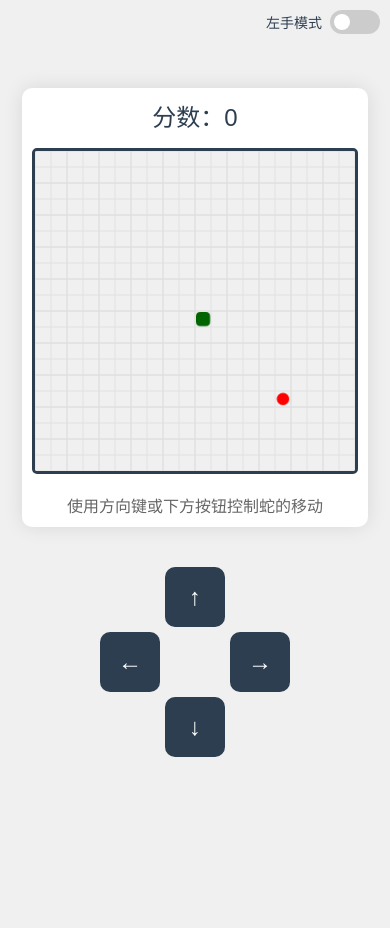
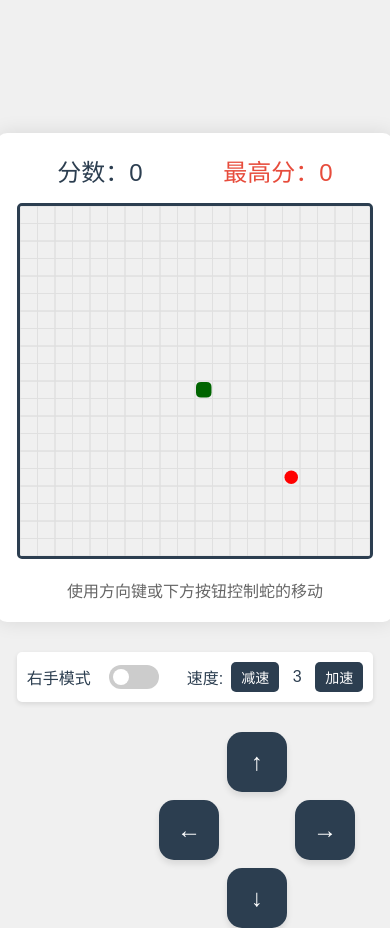
Before and after one commit to trhyl/cstest, a plain HTML site: page index.html in a window 390 px wide. Before the commit the page ends 844 px from the top, so only its background shows below. Drawn offline with Linux system fonts and the light colour scheme.

Commit message:
Update index.html

```diff
--- a/index.html
+++ b/index.html
@@ -31,6 +31,12 @@
             color: #2c3e50;
             margin-bottom: 15px;
             text-align: center;
+            display: flex;
+            justify-content: space-around;
+            align-items: center;
+        }
+        .high-score {
+            color: #e74c3c;
         }
         .controls {
             text-align: center;
@@ -39,18 +45,22 @@
         }
         .control-buttons {
             display: grid;
-            grid-template-columns: repeat(3, 60px);
-            grid-template-rows: repeat(3, 60px);
+            grid-template-columns: repeat(3, 70px);
+            grid-template-rows: repeat(3, 70px);
             gap: 5px;
-            justify-content: center;
-            margin-top: 20px;
+            width: fit-content;
+            margin: 20px auto 0;
+            grid-template-areas:
+                ". up ."
+                "left . right"
+                ". down .";
         }
         .control-btn {
             background: #2c3e50;
             color: white;
             border: none;
-            border-radius: 10px;
-            font-size: 24px;
+            border-radius: 15px;
+            font-size: 28px;
             cursor: pointer;
             touch-action: manipulation;
             display: flex;
@@ -58,22 +68,54 @@
             justify-content: center;
             user-select: none;
             -webkit-user-select: none;
+            width: 70px;
+            height: 70px;
+            box-shadow: 0 4px 6px rgba(0,0,0,0.1);
         }
         .control-btn:active {
             background: #34495e;
+            transform: translateY(2px);
+            box-shadow: 0 2px 4px rgba(0,0,0,0.1);
         }
-        .control-btn.up { grid-column: 2; grid-row: 1; }
-        .control-btn.left { grid-column: 1; grid-row: 2; }
-        .control-btn.right { grid-column: 3; grid-row: 2; }
-        .control-btn.down { grid-column: 2; grid-row: 3; }
+        /* 右手模式（默认） */
+        .control-buttons.right-handed {
+            position: absolute;
+            right: 0;
+            grid-template-areas:
+                ". up ."
+                "left . right"
+                ". down .";
+        }
+
+        /* 左手模式 */
+        .control-buttons.left-handed {
+            position: absolute;
+            left: 0;
+            grid-template-areas:
+                ". up ."
+                "left . right"
+                ". down .";
+        }
+
+        .control-btn.up { grid-area: up; }
+        .control-btn.down { grid-area: down; }
+        .control-btn.left { grid-area: left; }
+        .control-btn.right { grid-area: right; }
 
         @media (max-width: 500px) {
-            #gameCanvas {
-                width: 320px;
-                height: 320px;
+            .controls-container {
+                width: 320px;  /* 与移动端游戏画布宽度相同 */
             }
-            .game-container {
-                padding: 10px;
+            .control-buttons {
+                grid-template-columns: repeat(3, 60px);
+                grid-template-rows: repeat(3, 60px);
+                gap: 8px;
+            }
+
+            .control-btn {
+                width: 60px;
+                height: 60px;
+                font-size: 24px;
             }
         }
 
@@ -111,16 +153,21 @@
             background: #219a52;
         }
 
-        /* 添加开关按钮样式 */
+        /* 修改开关按钮样式和速度控制样式 */
         .layout-switch {
-            position: fixed;
-            top: 10px;
-            right: 10px;
+            position: relative;
+            margin: 10px auto;
             display: flex;
             align-items: center;
+            justify-content: center;
             gap: 8px;
             color: #2c3e50;
-            font-size: 14px;
+            font-size: 16px;
+            background: white;
+            padding: 10px;
+            border-radius: 5px;
+            box-shadow: 0 2px 5px rgba(0,0,0,0.1);
+            width: fit-content;
         }
 
         .switch {
@@ -128,6 +175,7 @@
             display: inline-block;
             width: 50px;
             height: 24px;
+            margin-left: 10px;
         }
 
         .switch input {
@@ -168,52 +216,78 @@
             transform: translateX(26px);
         }
 
-        /* 添加控制按钮布局样式 */
-        .control-buttons.left-handed {
-            grid-template-columns: 60px 60px 60px;
-            grid-template-areas:
-                ". up ."
-                "left . right"
-                ". down .";
+        .speed-control {
+            margin-left: 20px;
+            display: flex;
+            align-items: center;
+            gap: 8px;
         }
 
-        .control-buttons.right-handed {
-            grid-template-columns: 60px 60px 60px;
-            grid-template-areas:
-                ". up ."
-                "right . left"
-                ". down .";
+        .speed-btn, .slow-btn {
+            background: #2c3e50;
+            color: white;
+            border: none;
+            padding: 5px 10px;
+            border-radius: 5px;
+            cursor: pointer;
+            font-size: 14px;
+            transition: background 0.3s;
+        }
+
+        .speed-btn:hover, .slow-btn:hover {
+            background: #34495e;
+        }
+
+        .speed-btn:disabled, .slow-btn:disabled {
+            opacity: 0.5;
+            cursor: not-allowed;
+        }
+
+        .speed-display {
+            min-width: 20px;
+            text-align: center;
+        }
+
+        /* 添加一个容器来控制按钮组的位置 */
+        .controls-container {
+            width: 320px;  /* 与游戏画布宽度相同 */
+            margin: 0 auto;
+            position: relative;
         }
     </style>
 </head>
 <body>
-    <!-- 添加开关按钮 -->
+    <div class="game-container">
+        <div class="score">
+            <span>分数：<span id="score">0</span></span>
+            <span class="high-score">最高分：<span id="highScore">0</span></span>
+        </div>
+        <canvas id="gameCanvas" width="320" height="320"></canvas>
+        <div class="controls">使用方向键或下方按钮控制蛇的移动</div>
+    </div>
+
+    <!-- 添加开关按钮和速度控制 -->
     <div class="layout-switch">
-        <span>左手模式</span>
+        <span id="layoutText">右手模式</span>
         <label class="switch">
             <input type="checkbox" id="layoutToggle">
             <span class="slider"></span>
         </label>
-    </div>
-
-    <div class="game-container">
-        <div class="score">分数：<span id="score">0</span></div>
-        <canvas id="gameCanvas" width="320" height="320"></canvas>
-        <div class="controls">使用方向键或下方按钮控制蛇的移动</div>
-
-        <!-- 添加游戏结束覆盖层 -->
-        <div class="game-over" id="gameOver">
-            <h2>游戏结束</h2>
-            <p>得分：<span id="finalScore">0</span></p>
-            <button class="restart-btn" onclick="restartGame()">重新开始</button>
+        <div class="speed-control">
+            <span>速度:</span>
+            <button class="slow-btn" id="slowBtn">减速</button>
+            <span class="speed-display" id="speedLevel">3</span>
+            <button class="speed-btn" id="speedBtn">加速</button>
         </div>
     </div>
 
-    <div class="control-buttons">
-        <button class="control-btn up">↑</button>
-        <button class="control-btn left">←</button>
-        <button class="control-btn right">→</button>
-        <button class="control-btn down">↓</button>
+    <div class="controls-container">
+        <div class="control-buttons">
+            <button class="control-btn up">↑</button>
+            <button class="control-btn left">←</button>
+            <button class="control-btn right">→</button>
+            <button class="control-btn down">↓</button>
+        </div>
     </div>
 
     <script>
@@ -237,6 +311,9 @@
         let score = 0;
         let gameSpeed = 100;
         let gameLoop;
+        let speedLevel = 3;  // 初始速度等级
+        let highScore = localStorage.getItem('snakeGameHighScore') || 0;
+        document.getElementById('highScore').textContent = highScore;
 
         // 只保留键盘控制
         document.addEventListener('keydown', handleKeyPress);
@@ -346,7 +423,7 @@
 
             // 检查是否吃到食物
             if (head.x === food.x && head.y === food.y) {
-                score += 10;
+                score += 1;
                 scoreElement.textContent = score;
                 generateFood();
             } else {
@@ -425,31 +502,33 @@
             // 撞墙
             if (snake[0].x < 0 || snake[0].x >= tileCount ||
                 snake[0].y < 0 || snake[0].y >= tileCount) {
-                showGameOver();
+                handleGameOver();
                 return true;
             }
 
             // 撞到自己
             for (let i = 1; i < snake.length; i++) {
                 if (snake[i].x === snake[0].x && snake[i].y === snake[0].y) {
-                    showGameOver();
+                    handleGameOver();
                     return true;
                 }
             }
             return false;
         }
 
-        function showGameOver() {
-            const gameOverDiv = document.getElementById('gameOver');
-            const finalScoreSpan = document.getElementById('finalScore');
-            finalScoreSpan.textContent = score;
-            gameOverDiv.style.display = 'block';
+        function handleGameOver() {
+            // 更新最高分
+            if (score > highScore) {
+                highScore = score;
+                localStorage.setItem('snakeGameHighScore', highScore);
+                document.getElementById('highScore').textContent = highScore;
+            }
             clearInterval(gameLoop);
+            // 1秒后自动重新开始
+            setTimeout(restartGame, 1000);
         }
 
         function restartGame() {
-            const gameOverDiv = document.getElementById('gameOver');
-            gameOverDiv.style.display = 'none';
             resetGame();
             startGame();
         }
@@ -461,6 +540,9 @@
             dy = 0;
             score = 0;
             scoreElement.textContent = score;
+            // 使用保存的速度
+            gameSpeed = 100 - speedLevel * 10;
+            updateSpeedButtons();
         }
 
         function startGame() {
@@ -471,25 +553,84 @@
         // 添加布局切换功能
         const layoutToggle = document.getElementById('layoutToggle');
         const controlButtons = document.querySelector('.control-buttons');
+        const layoutText = document.getElementById('layoutText');
 
         // 从本地存储加载上次的布局设置
         const savedLayout = localStorage.getItem('snakeGameLayout');
-        if (savedLayout === 'right') {
+        if (savedLayout === 'left') {
             layoutToggle.checked = true;
+            controlButtons.classList.add('left-handed');
+            layoutText.textContent = '左手模式';
+        } else {
+            // 默认为右手模式
             controlButtons.classList.add('right-handed');
+            layoutText.textContent = '右手模式';
         }
 
         layoutToggle.addEventListener('change', function() {
             if (this.checked) {
+                controlButtons.classList.remove('right-handed');
+                controlButtons.classList.add('left-handed');
+                localStorage.setItem('snakeGameLayout', 'left');
+                layoutText.textContent = '左手模式';
+            } else {
                 controlButtons.classList.remove('left-handed');
                 controlButtons.classList.add('right-handed');
                 localStorage.setItem('snakeGameLayout', 'right');
-            } else {
-                controlButtons.classList.remove('right-handed');
-                controlButtons.classList.add('left-handed');
-                localStorage.setItem('snakeGameLayout', 'left');
+                layoutText.textContent = '右手模式';
             }
         });
+
+        // 速度控制
+        const speedBtn = document.getElementById('speedBtn');
+        const slowBtn = document.getElementById('slowBtn');
+        const speedDisplay = document.getElementById('speedLevel');
+
+        // 从本地存储加载上次的速度设置
+        const savedSpeed = localStorage.getItem('snakeGameSpeed');
+        if (savedSpeed) {
+            speedLevel = parseInt(savedSpeed);
+            speedDisplay.textContent = speedLevel;
+            gameSpeed = 100 - speedLevel * 10;
+            updateSpeedButtons();
+        }
+
+        speedBtn.addEventListener('click', function() {
+            if (speedLevel < 8) {
+                speedLevel++;
+                updateSpeed();
+            }
+        });
+
+        slowBtn.addEventListener('click', function() {
+            if (speedLevel > 1) {
+                speedLevel--;
+                updateSpeed();
+            }
+        });
+
+        function updateSpeed() {
+            // 更新显示
+            speedDisplay.textContent = speedLevel;
+            // 更新游戏速度
+            gameSpeed = 100 - speedLevel * 10;
+            // 保存速度设置到本地存储
+            localStorage.setItem('snakeGameSpeed', speedLevel.toString());
+            // 更新按钮状态
+            updateSpeedButtons();
+            // 重启游戏循环以应用新速度
+            if (gameLoop) {
+                clearInterval(gameLoop);
+                gameLoop = setInterval(drawGame, gameSpeed);
+            }
+        }
+
+        function updateSpeedButtons() {
+            // 更新加速按钮状态
+            speedBtn.disabled = speedLevel >= 8;
+            // 更新减速按钮状态
+            slowBtn.disabled = speedLevel <= 1;
+        }
 
         // 直接开始游戏
         startGame();
```
